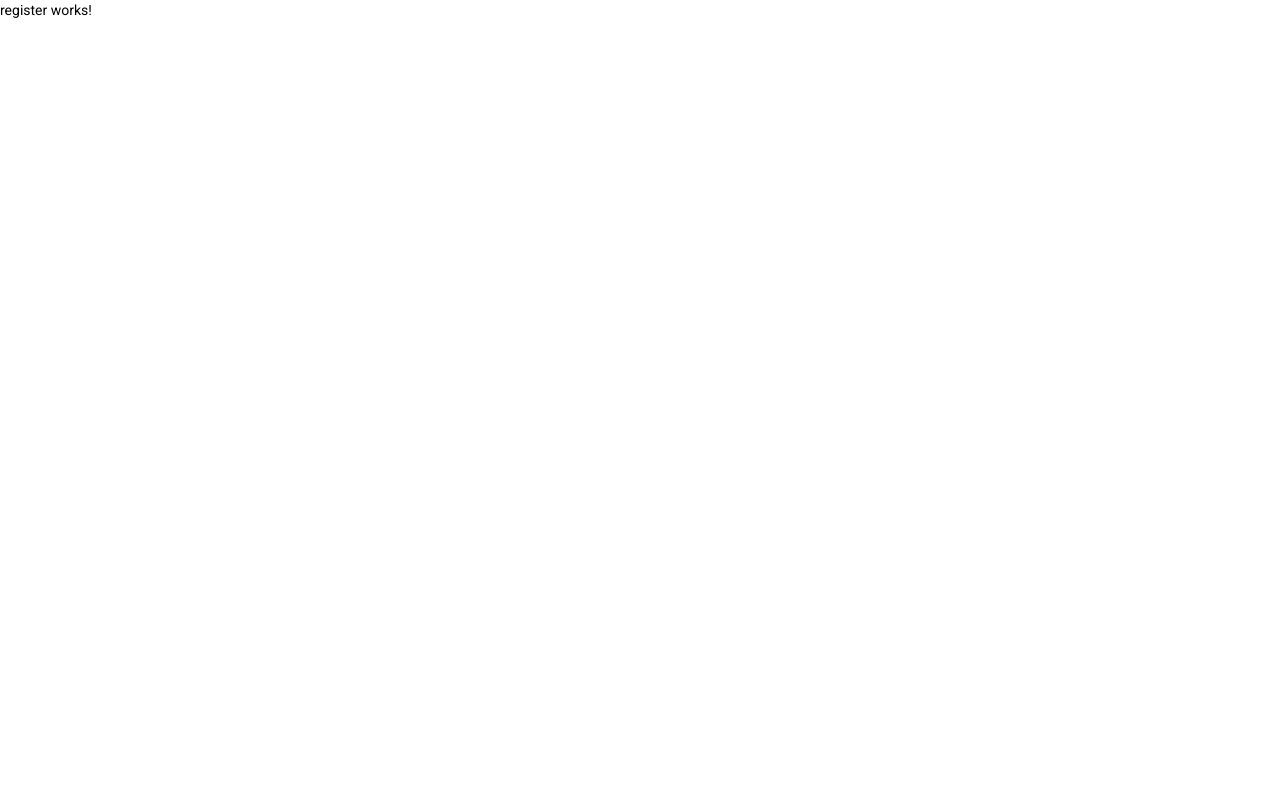
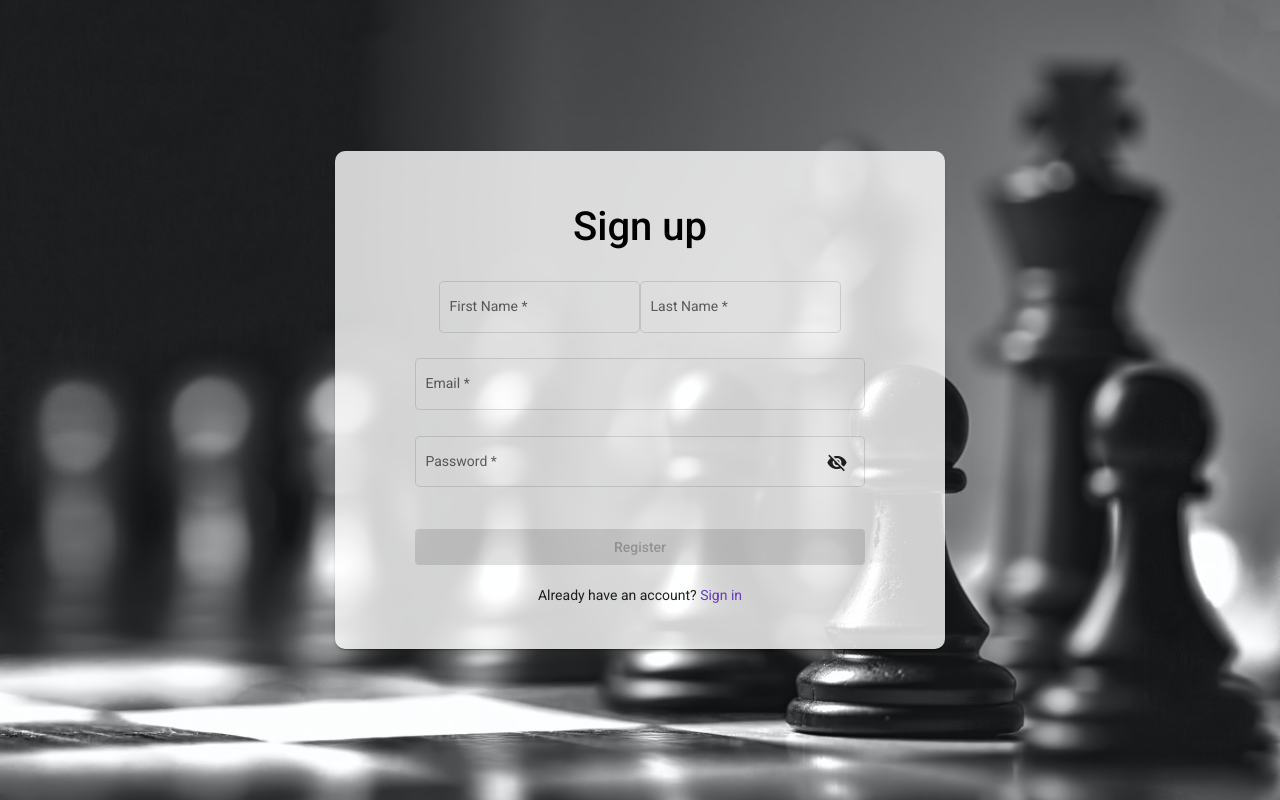
Before and after one commit to AbdurakhimovAziz/chess-client, an Angular app: page /register in a window 1280 px wide. Built offline with nearby package versions, Linux system fonts and the light colour scheme.

Commit message:
feat: add register page. establish connection with backend

```diff
--- a/src/app/components/components-routing.module.ts
+++ b/src/app/components/components-routing.module.ts
@@ -1,6 +1,7 @@
 import { NgModule } from '@angular/core';
 import { RouterModule, Routes } from '@angular/router';
 import { LoginComponent } from './login/login.component';
+import { MainComponent } from './main/main.component';
 import { RegisterComponent } from './register/register.component';
 
 const routes: Routes = [
@@ -12,6 +13,10 @@ const routes: Routes = [
     path: 'register',
     component: RegisterComponent,
   },
+  {
+    path: '',
+    component: MainComponent,
+  },
 ];
 
 @NgModule({
--- a/src/app/components/register/register.component.html
+++ b/src/app/components/register/register.component.html
@@ -1 +1,43 @@
-<p>register works!</p>
+<div class="register">
+  <mat-card class="register__card">
+    <mat-card-content>
+      <form [formGroup]="registerForm" (submit)="register()">
+        <h2 class=register__title>Sign up</h2>
+        <div class="row">
+          <mat-form-field appearance="outline" class="flex-grow">
+            <mat-label>First Name</mat-label>
+            <input type="text" matInput formControlName="firstName" placeholder="Enter first name">
+          </mat-form-field>
+          <mat-form-field appearance="outline" class="flex-grow">
+            <mat-label>Last Name</mat-label>
+            <input type="text" matInput formControlName="lastName" placeholder="Enter last Name">
+          </mat-form-field>
+        </div>
+        <mat-form-field class="full-width" appearance="outline">
+          <mat-label>Email</mat-label>
+          <input type="email" matInput formControlName="email" placeholder="Ex. pat@example.com">
+          <mat-error *ngIf="email?.hasError('email') && !email?.hasError('required')">
+            Please enter a valid email address
+          </mat-error>
+          <mat-error *ngIf="email?.hasError('required')">
+            Email is required
+          </mat-error>
+        </mat-form-field>
+        <mat-form-field class="full-width" appearance="outline">
+          <mat-label>Password</mat-label>
+          <input [type]="hide ? 'password' : 'text'" matInput formControlName="password" placeholder="Enter a password">
+          <button mat-icon-button matSuffix (click)="hide=!hide" [attr.aria-label]="'Hide password'" [attr.aria-pressed]="hide" type="button">
+            <mat-icon>{{hide ? 'visibility_off' : 'visibility'}}</mat-icon>
+          </button>
+          <mat-error *ngIf="password?.hasError('required')">
+            password is required
+          </mat-error>
+        </mat-form-field>
+        <mat-error *ngIf="errorMsg">User with this email already exists</mat-error>
+        <button mat-raised-button color="primary" class="register__btn" type="submit" [disabled]="!registerForm.valid">Register</button>
+      </form>
+      <mat-card-footer class="register__footer"> Already have an account? <a routerLink="/login">Sign in</a>
+      </mat-card-footer>
+    </mat-card-content>
+  </mat-card>
+</div>
--- a/src/app/components/register/register.component.scss
+++ b/src/app/components/register/register.component.scss
@@ -0,0 +1,49 @@
+.register {
+  display: flex;
+  align-items: center;
+  justify-content: center;
+  height: 100%;
+  background-image: url("../../../assets/images/register-bg.jpg");
+  background-size: cover;
+  background-position: center;
+  &__title {
+    font-size: 40px;
+    color: #000;
+    margin-bottom: 35px;
+  }
+  &__card {
+    max-width: 450px;
+    margin: 2em auto;
+    text-align: center;
+    padding: 60px 80px;
+    background: rgba($color: #fff, $alpha: 0.8);
+    border-radius: 10px;
+  }
+  &__input {
+    width: 100%;
+    background-color: #fff;
+  }
+  &__btn {
+    width: 100%;
+    margin-top: 20px;
+  }
+
+  &__footer {
+    margin-top: 20px;
+    a {
+      color: #673ab7;
+      text-decoration: none;
+      &:hover {
+        text-decoration: underline;
+      }
+    }
+  }
+}
+
+.full-width {
+  width: 100%;
+}
+
+.row > *:last-child {
+  margin-right: 0;
+}
--- a/src/app/components/register/register.component.ts
+++ b/src/app/components/register/register.component.ts
@@ -1,15 +1,58 @@
 import { Component, OnInit } from '@angular/core';
+import {
+  FormGroup,
+  FormControl,
+  Validators,
+  AbstractControl,
+} from '@angular/forms';
+import { Router } from '@angular/router';
+import { AuthService } from 'src/app/auth/auth.service';
 
 @Component({
   selector: 'app-register',
   templateUrl: './register.component.html',
-  styleUrls: ['./register.component.scss']
+  styleUrls: ['./register.component.scss'],
 })
-export class RegisterComponent implements OnInit {
+export class RegisterComponent {
+  public hide: Boolean = true;
+  public errorMsg: string = '';
 
-  constructor() { }
+  public registerForm: FormGroup = new FormGroup({
+    firstName: new FormControl('', [Validators.required]),
+    lastName: new FormControl('', [Validators.required]),
+    email: new FormControl('', [Validators.required, Validators.email]),
+    password: new FormControl('', [Validators.required]),
+  });
 
-  ngOnInit(): void {
+  constructor(
+    private auth: AuthService,
+    private router: Router
+  ) // private _snackBar: MatSnackBar
+  {}
+
+  register(): void {
+    this.auth.register(this.registerForm.value).subscribe({
+      next: () => {
+        this.router.navigateByUrl('/login');
+        // this._snackBar.open('User registered successfully', 'x', {
+        //   duration: 3000,
+        //   panelClass: ['success'],
+        //   horizontalPosition: 'center',
+        //   verticalPosition: 'top',
+        // });
+      },
+      error: (e) => {
+        console.log(e);
+        this.errorMsg = e.error.message;
+      },
+    });
   }
 
+  public get email(): AbstractControl | null {
+    return this.registerForm.get('email');
+  }
+
+  public get password(): AbstractControl | null {
+    return this.registerForm.get('password');
+  }
 }
--- a/src/app/shared/constants.ts
+++ b/src/app/shared/constants.ts
@@ -1 +1 @@
-export const BASE_URL = 'http:localhost:3000';
+export const BASE_URL = 'http://localhost:5000';
```
Also changed, not shown: src/assets/images/register-bg.jpg (added).
